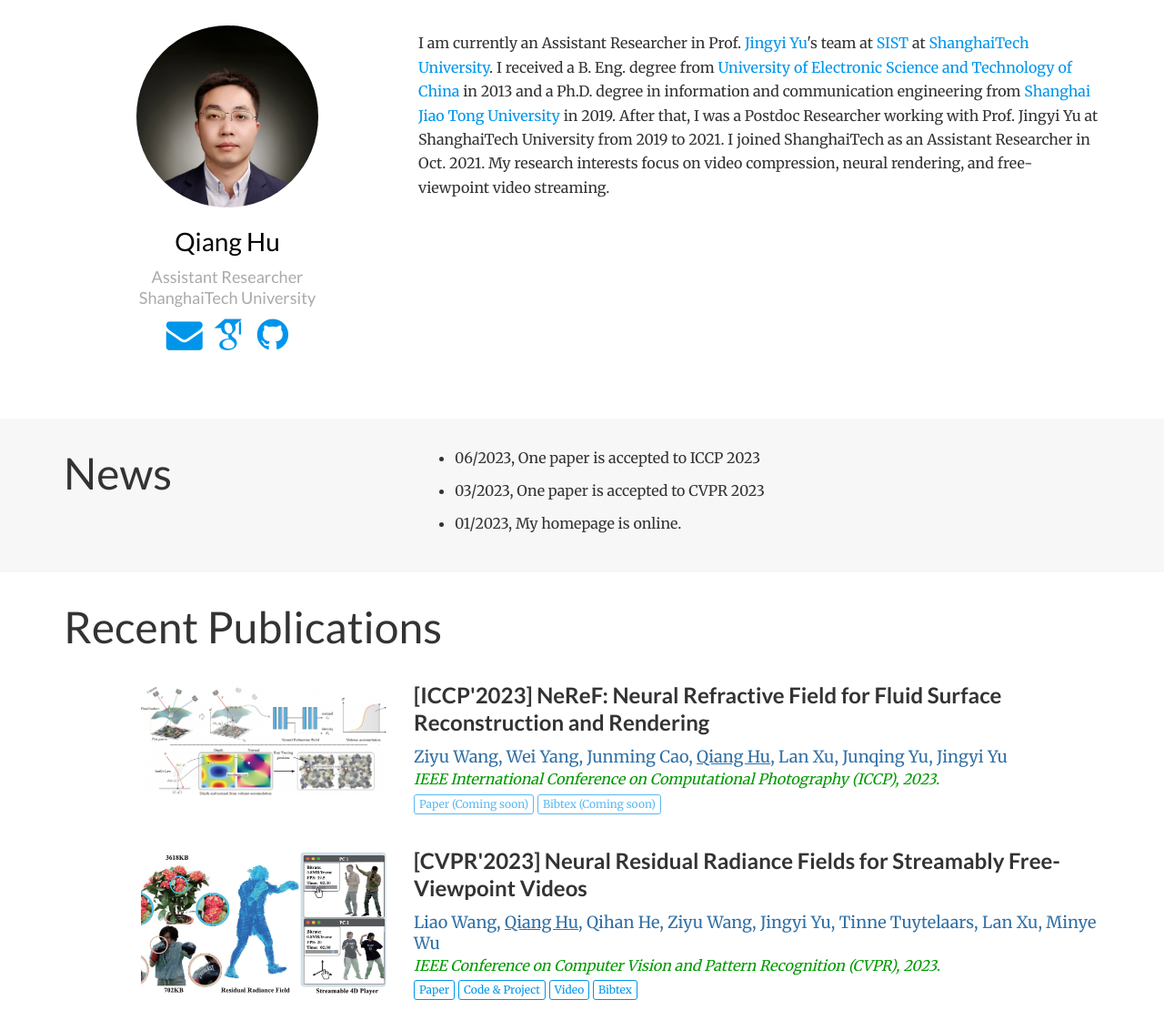
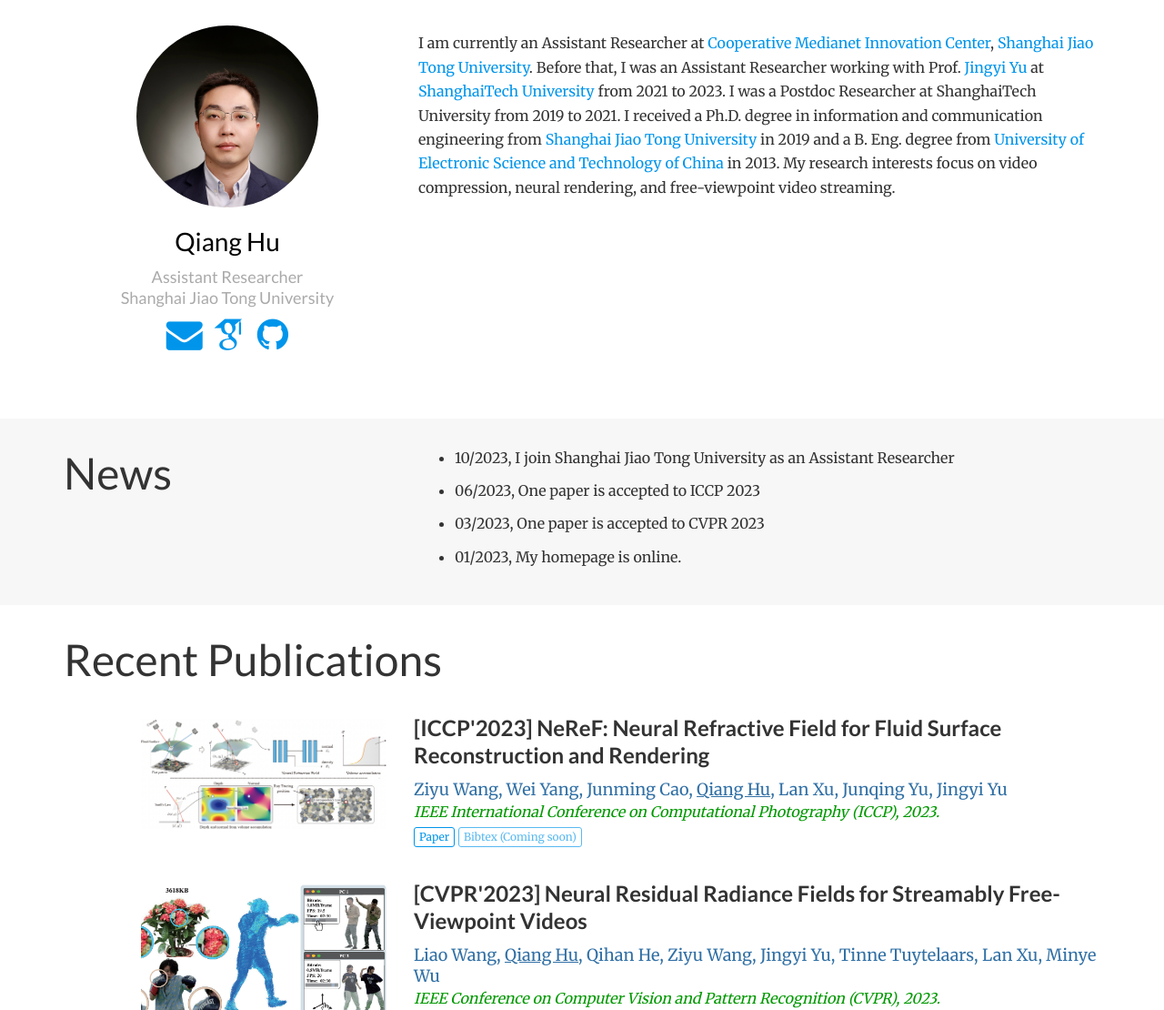
Before and after one commit to qianghu-huber/qianghuhomepage, a plain HTML site: page index.html in a window 1280 px wide. Shown: the part 73-1183 px from the top of the page at 91% size. Drawn offline with nearby package versions, Linux system fonts and the light colour scheme; a web font is replaced by a local one.

Commit message:
update 3.3

```diff
--- a/index.html
+++ b/index.html
@@ -94,7 +94,7 @@
                         <div class="portrait-title">
                             <h2 itemprop="name">Qiang Hu</h2>
                             <h3 itemprop="jobTitle">Assistant Researcher</h3>
-                            <h3 itemprop="worksFor">ShanghaiTech University</h3>
+                            <h3 itemprop="worksFor"> Shanghai Jiao Tong University </h3>
                         </div>
 
                         <ul class="social-icon">
@@ -133,7 +133,7 @@
                 <div class="col-xs-12 col-md-8" itemprop="description">
 
                     <p><br></p>
-                    <p> I am currently an Assistant Researcher in Prof. <a href="https://sist.shanghaitech.edu.cn/sist_en/2020/0814/c7582a54832/page.htm">Jingyi Yu</a>'s team at <a href="https://sist.shanghaitech.edu.cn">SIST</a> at <a herf="https://www.shanghaitech.edu.cn/eng/">ShanghaiTech University</a>. I received a B. Eng. degree from <a href="https://en.uestc.edu.cn">University of Electronic Science and Technology of China</a> in 2013 and a Ph.D. degree in information and communication engineering from <a href="http://www.sjtu.edu.cn">Shanghai Jiao Tong University</a> in 2019. After that, I was a Postdoc Researcher working with Prof. Jingyi Yu at ShanghaiTech University from 2019 to 2021. I joined ShanghaiTech as an Assistant Researcher in Oct. 2021. My research interests focus on video compression, neural rendering, and free-viewpoint video streaming.
+                    <p> I am currently an Assistant Researcher at <a href="https://cmic.sjtu.edu.cn/EN/Default.aspx">Cooperative Medianet Innovation Center</a>, <a href="https://en.sjtu.edu.cn/">Shanghai Jiao Tong University</a>. Before that, I was an Assistant Researcher working with Prof. <a href="https://sist.shanghaitech.edu.cn/sist_en/2020/0814/c7582a54832/page.htm">Jingyi Yu</a> at <a herf="https://www.shanghaitech.edu.cn/eng/">ShanghaiTech University</a> from 2021 to 2023. I was a Postdoc Researcher at ShanghaiTech University from 2019 to 2021. I received a Ph.D. degree in information and communication engineering from <a href="http://www.sjtu.edu.cn">Shanghai Jiao Tong University</a> in 2019 and a B. Eng. degree from <a href="https://en.uestc.edu.cn">University of Electronic Science and Technology of China</a> in 2013. My research interests focus on video compression, neural rendering, and free-viewpoint video streaming.
                     <br>
                     <div class="row">
 
@@ -163,6 +163,10 @@
                 </div>
 
                 <div class="col-xs-12 col-md-8">
+
+                    <ul>
+                        <li>10/2023, I join Shanghai Jiao Tong University as an Assistant Researcher </li>
+                    </ul>
 
                     <ul>
                         <li>06/2023, One paper is accepted to ICCP 2023</li>
@@ -226,7 +230,7 @@
                             <div class="pub-publication">
                                 <em>IEEE International Conference on Computational Photography (ICCP), 2023.</em>
                                 <br />
-                             <a class="btn btn-primary btn-outline btn-xs disabled" >Paper (Coming soon)</a>
+                                <a class="btn btn-primary btn-outline btn-xs" href="paper/ICCP.pdf" >Paper </a>
                                <a class="btn btn-primary btn-outline btn-xs disabled"  >Bibtex (Coming soon)</a> </a>
                             </div>
                         </div>
@@ -683,7 +687,7 @@
 
                         <li>
                             <i class="fa fa-map-marker fa-fw" aria-hidden="true"></i>
-                            <span>Room C203D, Building 1, SIST, ShanghaiTech University, China.</span>
+                            <span>Room 303, Building 5, SEIEE, Shanghai Jiao Tong University, China.</span>
                         </li>
 
 
```
Also changed, not shown: 3 other files.
